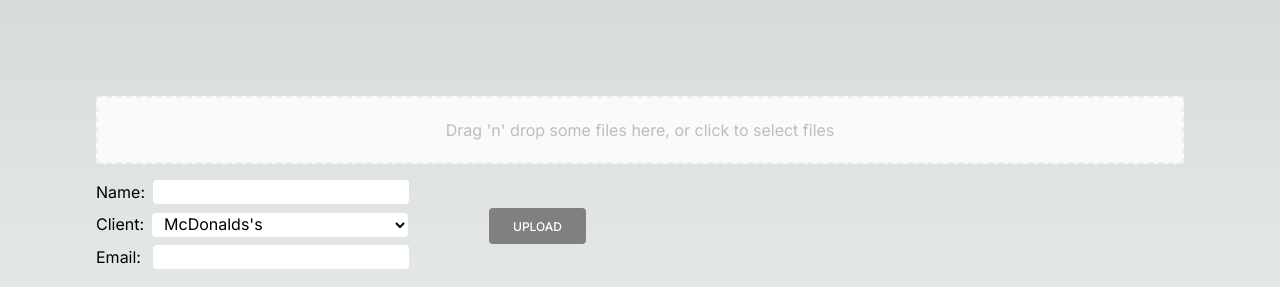
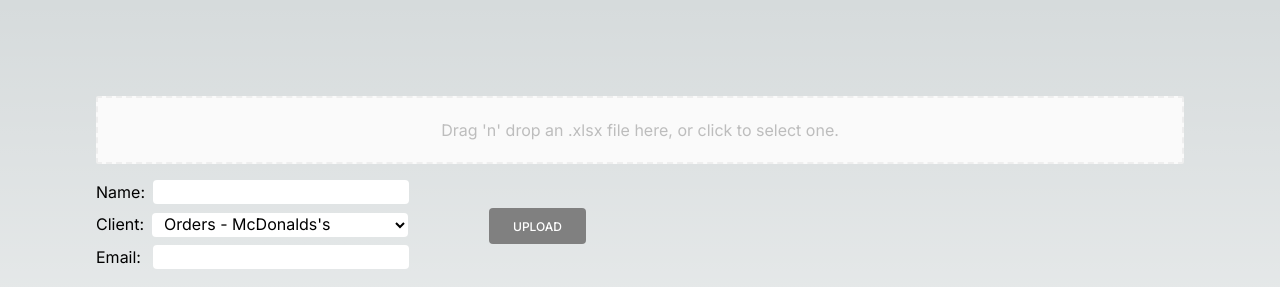
Before and after one commit to RichardHill/upload, a Next.js app: page / in a window 1280 px wide. Shown: the top 287 px of the page. Built offline with nearby package versions, Linux system fonts and the light colour scheme.

Commit message:
Added flags to dropdown

```diff
--- a/app/page.tsx
+++ b/app/page.tsx
@@ -33,7 +33,8 @@ const rejectStyle = {
 
 function StyledDropzone() {
     const [file, setFile] = React.useState<File | undefined>()
-    const [selectedValue, setSelectedValue] = React.useState("option1")
+    type OptionType = "option1" | "option2"
+    const [selectedValue, setSelectedValue] = React.useState<OptionType>("option1")
     const [email, setEmail] = React.useState("")
     const [isUploading, setIsUploading] = React.useState(false)
     const [isRunning, setIsRunnig] = React.useState(false)
@@ -121,7 +122,7 @@ function StyledDropzone() {
         <div className="container">
             <div {...getRootProps({ style })}>
                 <input {...getInputProps()} />
-                <p>Drag &apos;n&apos; drop some files here, or click to select files</p>
+                <p>Drag &apos;n&apos; drop {extension(selectedValue)} file here, or click to select one.</p>
             </div>
             <section className="flex items-center">
                 <div className="flex flex-col mt-4">
@@ -134,7 +135,12 @@ function StyledDropzone() {
                         <div>
                             <select className="bg-white ml-2 pl-2 h-6 w-64 rounded" value={selectedValue} onChange={handleChange}>
                                 <option value="">Select an option</option>
-                                <option value="option1">McDonalds&apos;s</option>
+                                <option value="option1">
+                                    Orders - <span>McDonalds&apos;s</span>
+                                </option>
+                                <option value="option2">
+                                    Badges - <span>British Airways</span>
+                                </option>
                             </select>
                         </div>
                     </div>
@@ -188,3 +194,15 @@ export default function Home() {
         </main>
     )
 }
+
+// Helper functions
+
+type OptionType = "option1" | "option2"
+function extension(text: OptionType) {
+    const dictionary = {
+        option1: "an .xlsx",
+        option2: "a .csv",
+    }
+
+    return dictionary[text]
+}
```
